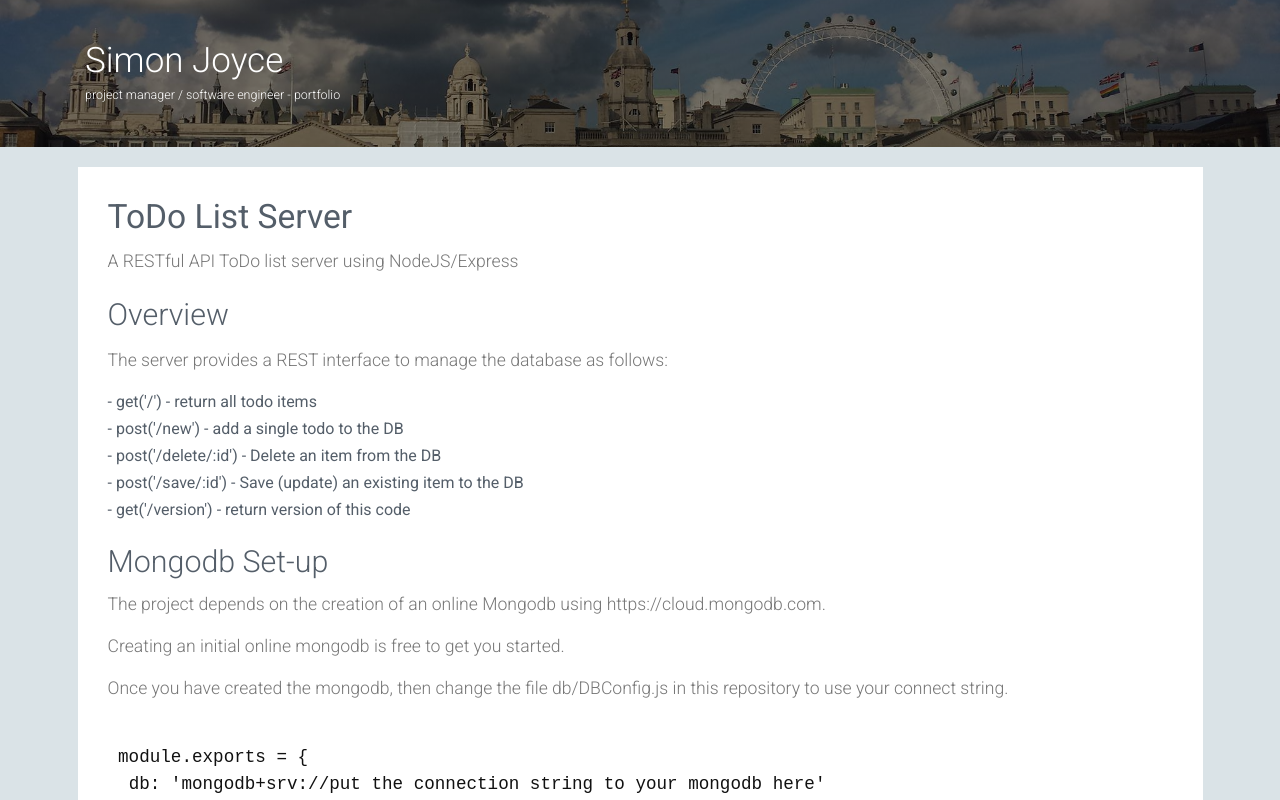
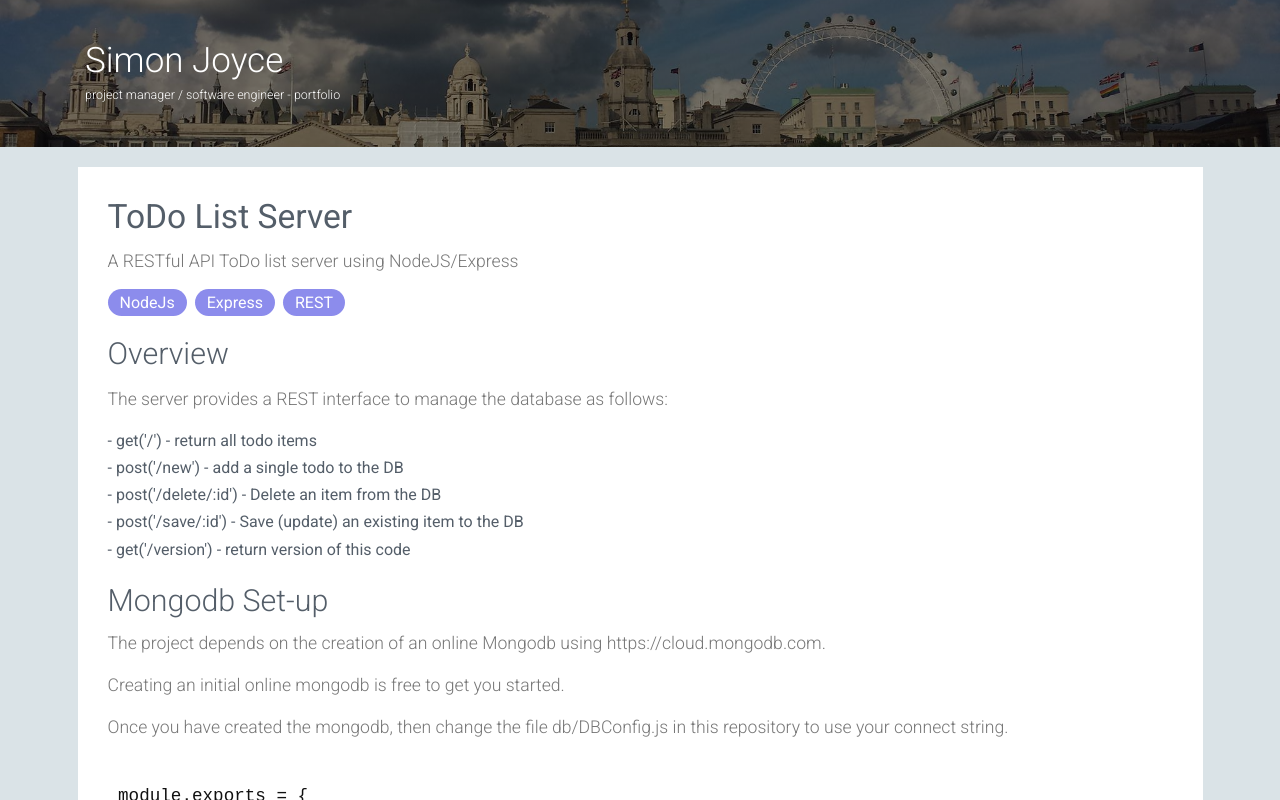
Before and after one commit to mySimonID/ReactPortfolio, a React (Create React App) app: page /article/001 in a window 1280 px wide. Shown: the top 800 px of the page. Built offline with nearby package versions, Linux system fonts and the light colour scheme.

Commit message:
add: tags

```diff
--- a/src/App.css
+++ b/src/App.css
@@ -464,3 +464,17 @@ footer {
   margin-right:auto;
   margin-left:auto;
 }
+
+.tag {
+  background: rgb(140, 140, 236);
+  color: white;
+  font-weight: 500;
+  border-radius: 50px;
+  padding-left: 12px;
+  padding-right: 12px;
+  margin-right: 8px;
+}
+
+.tagRow {
+  margin-left:0
+}
--- a/src/components/ArticleReader.js
+++ b/src/components/ArticleReader.js
@@ -1,4 +1,5 @@
 import React from 'react'
+import Tags from './Tags'
 
 class ArticleReader extends React.Component {
   constructor(props) {
@@ -122,7 +123,8 @@ class ArticleReader extends React.Component {
         const name = this.getLinkName(text);
         const link = this.getLink(text);
         return (<a className="normal-a" rel="noopener noreferrer" target='_blank' href={link}>{name}</a>)
-
+      case 'T':
+        return (<Tags tagList={text} />);
       case '*':
         return <span className='bullet'>{text}<br /></span>
       default:
--- /dev/null
+++ b/src/components/TagItem.js
@@ -0,0 +1,15 @@
+import React from 'react'
+
+function tagItem(props) {
+
+  const { tag } = props;
+
+  return (
+    <div className="tag">
+      {tag}
+    </div>
+  )
+
+}
+
+export default tagItem;
--- a/src/components/Tags.js
+++ b/src/components/Tags.js
@@ -1,14 +1,15 @@
 import React from 'react'
+import TagItem from './TagItem'
 
 function tags(props) {
 
   const { tagList } = props;
 
   return (
-    <div>
-      {tagList.map(tag => {
+    <div className="row tagRow">
+      {tagList.split(',').map(tag => {
         return(
-          {tag}
+          <div><TagItem tag={tag} /></div>
         )
       })}
     </div>
```
Also changed, not shown: public/content/article001.txt, public/content/xamarin001.txt, public/img/xamarinToDo002.png (added).
